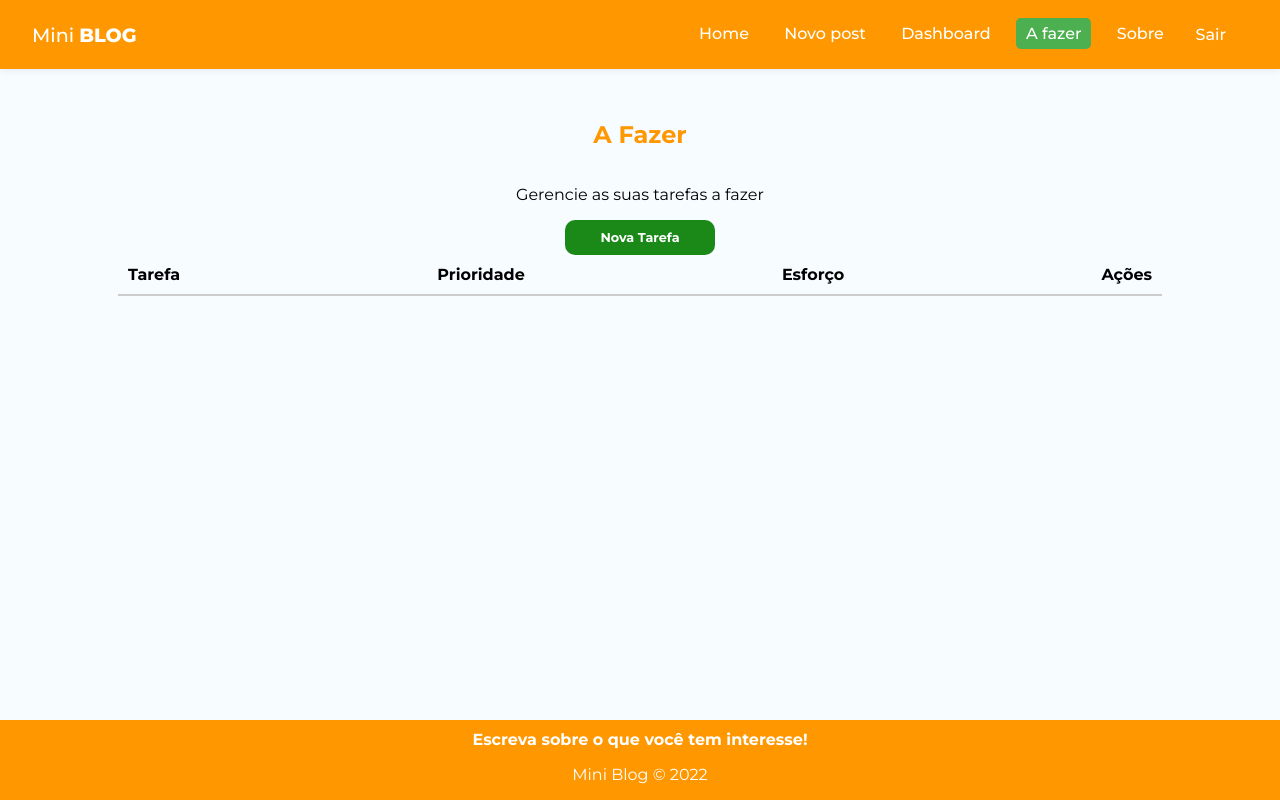
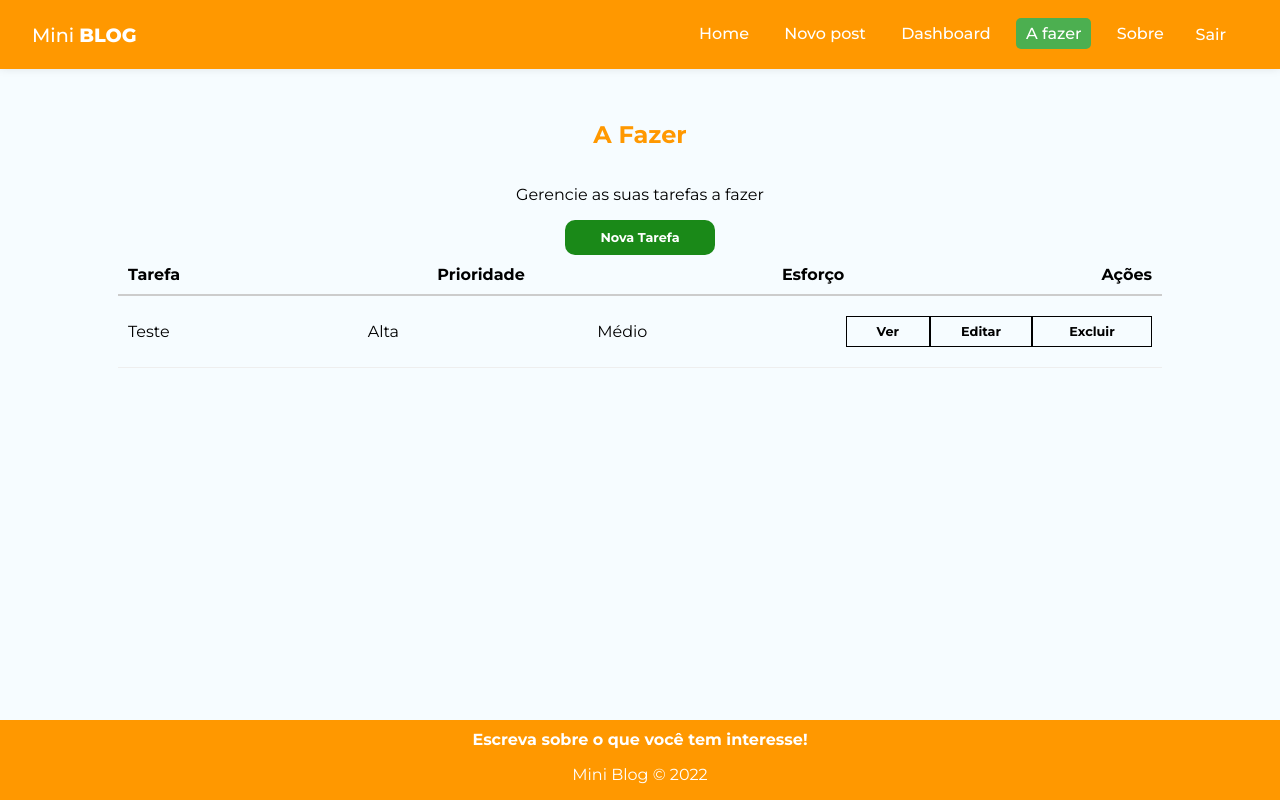
Before and after one commit to igorjosiel/React-MiniBlog, a React (Create React App) app: page /todo in a window 1280 px wide. Built offline with nearby package versions, Linux system fonts and the light colour scheme; no server answers; sample sign-in values are in the browser's storage.

Commit message:
Ajusta as linhas da tabela de dados.

```diff
--- a/src/pages/Dashboard/Dashboard.js
+++ b/src/pages/Dashboard/Dashboard.js
@@ -36,6 +36,7 @@ const Dashboard = () => {
         posts.map((post) => (
           <div className={styles.post_row} key={post.id}>
             <p>{post.title}</p>
+
             <div className={styles.actions}>
               <Link to={`/posts/${post.id}`} className="btn btn-outline">
                 Ver
--- a/src/pages/Todo/Todo.jsx
+++ b/src/pages/Todo/Todo.jsx
@@ -21,6 +21,28 @@ const Todo = () => {
           <span>Esforço</span>
           <span>Ações</span>
         </div>
+
+        <div className={styles.todo_row}>
+          <p>Teste</p>
+          <p>Alta</p>
+          <p>Médio</p>
+
+          <div className={styles.actions}>
+            <Link to={`/`} className="btn btn-outline">
+              Ver
+            </Link>
+            <Link to={`/`} className="btn btn-outline">
+              Editar
+            </Link>
+
+            <button
+              onClick={() => console.log('Teste')}
+              className="btn btn-outline btn-danger"
+            >
+              Excluir
+            </button>
+          </div>
+        </div>
       </div>
     </>
   );
--- a/src/pages/Todo/Todo.module.css
+++ b/src/pages/Todo/Todo.module.css
@@ -14,3 +14,12 @@
   width: 80%;
   padding: 10px;
 }
+
+.todo_row {
+  display: flex;
+  justify-content: space-between;
+  align-items: center;
+  border-bottom: 1px solid #eee;
+  width: 80%;
+  padding: 10px;
+}
```
